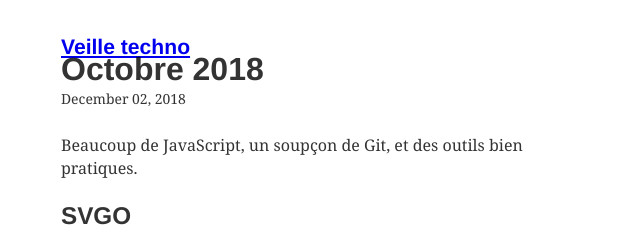
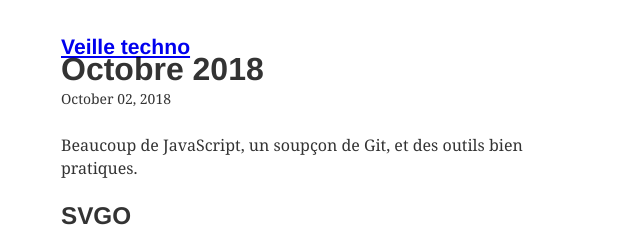
Before and after one commit to mabhub/veille, a Gatsby site: page /2018-octobre in a window 1280 px wide. Shown: the top 240 px of the page, 318-958 px from the left. Built offline with nearby package versions, Linux system fonts and the light colour scheme; Gatsby itself is replaced by a stand-in of ours; some packages are replaced by stand-ins of ours; what typography-theme-moraga would draw is missing.

Commit message:
Fix article dates

```diff
--- a/src/pages/2018-decembre.md
+++ b/src/pages/2018-decembre.md
@@ -1,6 +1,6 @@
 ---
 title: Décembre 2018
-date: "2018-12-10"
+date: "2018-12-03"
 ---
 
 ## Les lectures du mois
--- a/src/pages/2018-novembre.md
+++ b/src/pages/2018-novembre.md
@@ -1,6 +1,6 @@
 ---
 title: Novembre 2018
-date: "2018-12-02"
+date: "2018-11-05"
 
 ---
 
--- a/src/pages/2018-octobre.md
+++ b/src/pages/2018-octobre.md
@@ -1,6 +1,6 @@
 ---
 title: Octobre 2018
-date: "2018-12-02"
+date: "2018-10-02"
 ---
 
 Beaucoup de JavaScript, un soupçon de Git, et des outils bien pratiques.
--- a/src/pages/beginning.md
+++ b/src/pages/pour-commencer.md
@@ -1,6 +1,6 @@
 ---
 title: Pour commencer
-date: "2018-11-29"
+date: "2018-10-01"
 ---
 
 L'objectif initial des publications à venir est de mettre quelques mots
```
